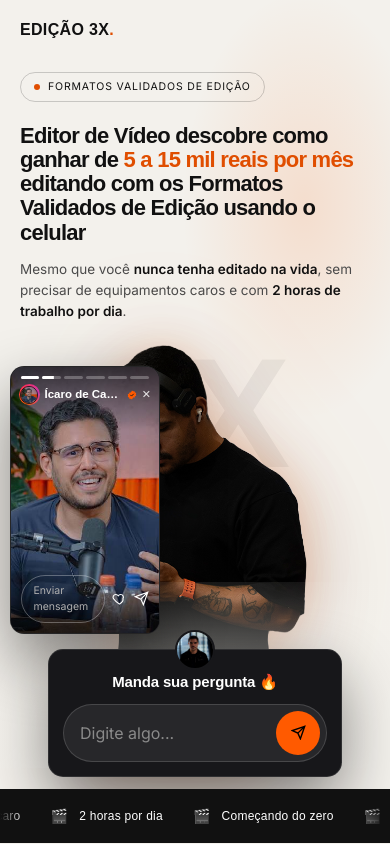
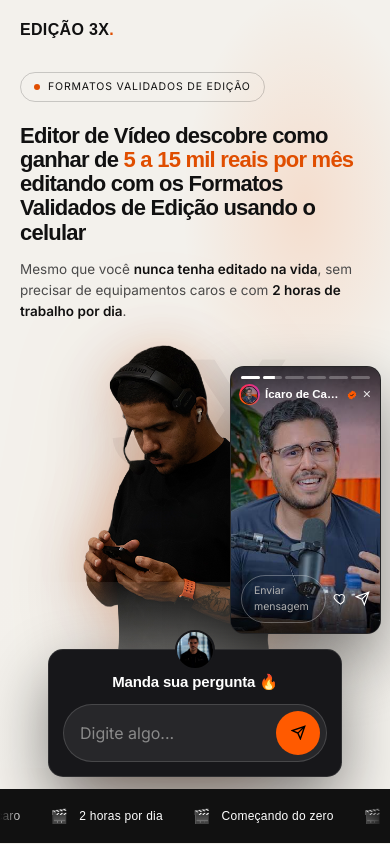
Before and after one commit to glrtmarketing-dot/edi-ao3x, a plain HTML site: page index.html in a window 390 px wide. Shown: the top 844 px of the page. Drawn offline with Linux system fonts and the light colour scheme; a web font is replaced by a local one.

Commit message:
Story card no lado direito no mobile
No mobile a foto do Pedro fica à direita do palco, então o card na
esquerda flutuava num espaço vazio — sem a sobreposição que a referência
tem. Passa para a direita: agora cobre 60px do braço/tronco e o rosto
continua livre (cabeça em 139-210, card começa em 221).

Co-Authored-By: Claude Opus 5 <noreply@anthropic.com>

```diff
--- a/index.html
+++ b/index.html
@@ -552,7 +552,9 @@ h1,h2,h3,h4{font-family:var(--fd);font-weight:500;letter-spacing:-.03em}
   .seal{display:none}
 
   /* card de story ancorado no TOPO, a caixa fica com a faixa de baixo */
-  .storycard{width:43%;left:-3%;top:3%;bottom:auto;border-radius:14px}
+  /* card do lado direito: é onde o corpo aparece no mobile, então ele
+     sobrepõe o braço/tronco em vez de flutuar num vazio. O rosto fica livre. */
+  .storycard{width:43%;left:auto;right:-3%;top:3%;bottom:auto;border-radius:14px}
   .sc-name{font-size:11.5px}
   .sc-time{font-size:10px}
   .sc-msg{font-size:10.5px;padding:7px 12px}
```
